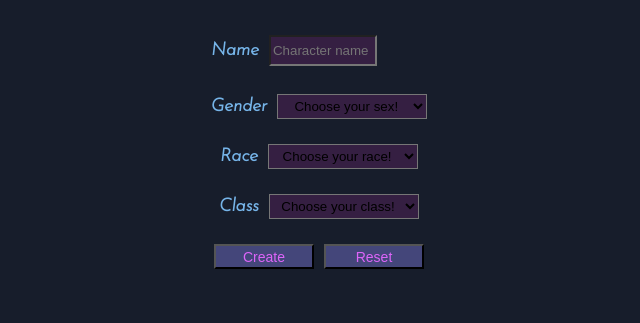
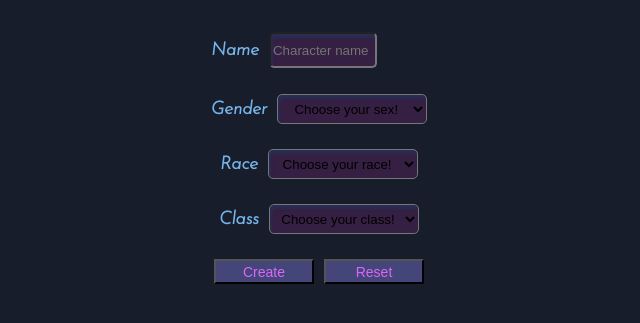
Before and after one commit to Karmester/create-your-character-javascript-Karmester-copy, a plain HTML site: page index.html in a window 1280 px wide. Shown: the part 63-386 px from the top of the page, without its empty margins (321-961 px from the left). Drawn offline with Linux system fonts and the light colour scheme.

Commit message:
change style

```diff
--- a/istyle.css
+++ b/istyle.css
@@ -34,8 +34,11 @@ input {
 	width: 100px;
 	transition: ease-in-out, width 0.35s ease-in-out;
 	background-color: #351f42;
-	height: 25px;
+	height: 30px;
 	margin: 5px;
+
+	border-radius: 5px;
+	box-shadow: 2px 4px 3px #292d53 inset;
 }
 
 select:focus {
@@ -51,8 +54,11 @@ select {
 	transition: ease-in-out, width 0.35s ease-in-out;
 	background-color: #351f42;
 	text-align: center;
-	height: 25px;
+	height: 30px;
 	margin: 5px;
+	padding: 5px;
+	border-radius: 5px;
+	box-shadow: 2px 4px 3px #292d53 inset;
 }
 
 button {
```
